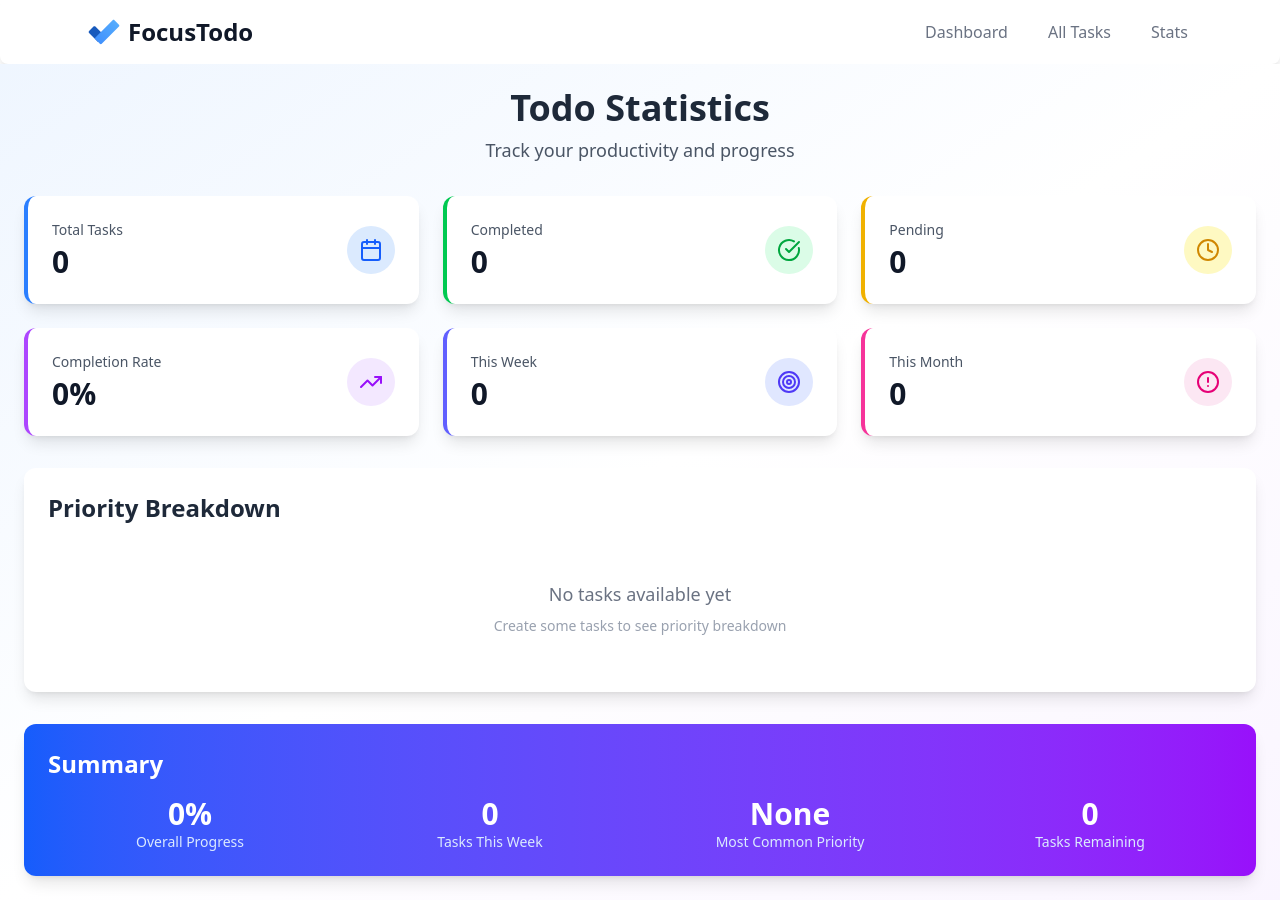
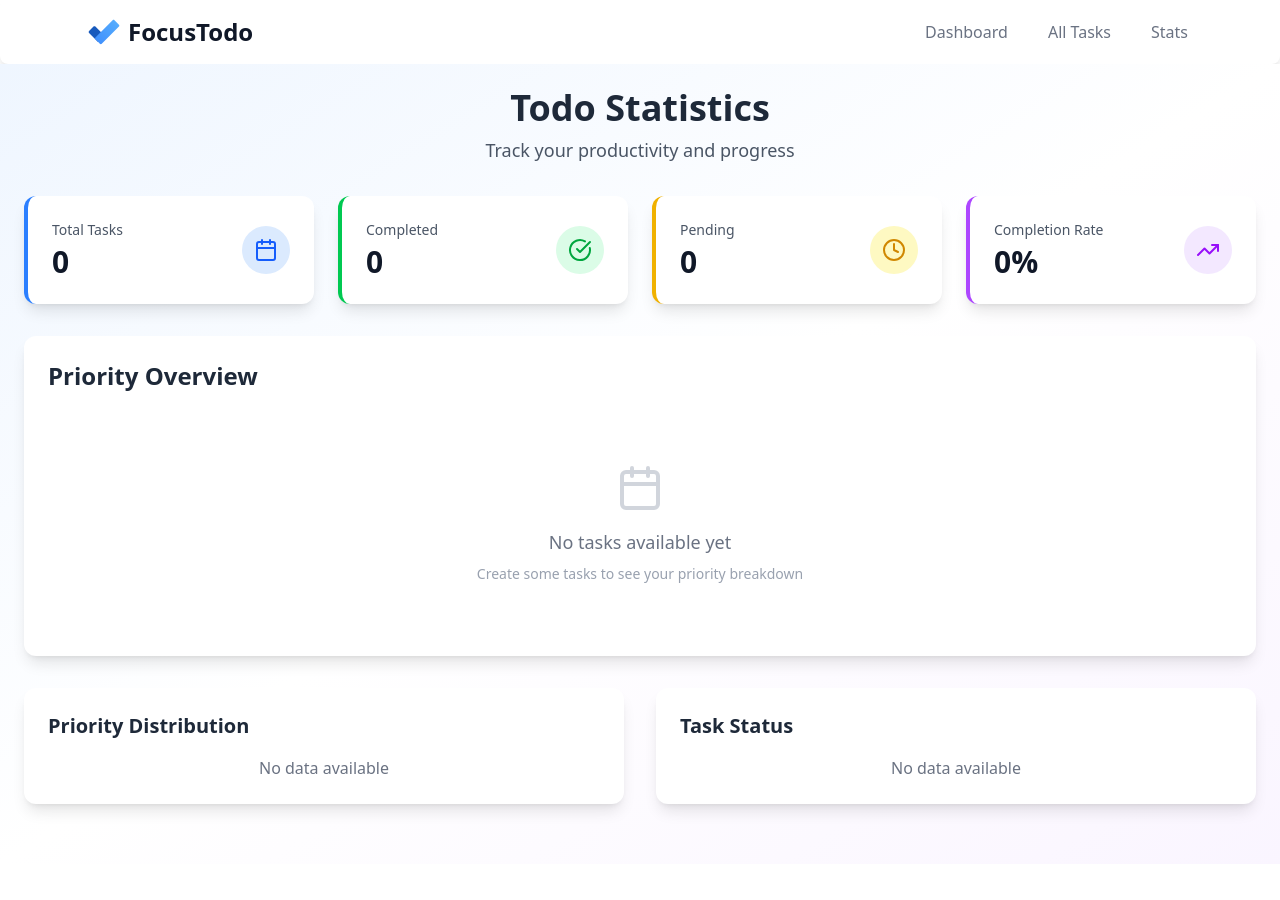
Before and after one commit to Nitheesh029/focus-todo, a React (Vite) app: page /stats in a window 1280 px wide. After the commit the page ends 864 px from the top, so only its background shows below. Built offline with nearby package versions, Linux system fonts and the light colour scheme.

Commit message:
feat: enhance Stats page with chart visualizations for task priorities and status

```diff
--- a/src/pages/Stats.jsx
+++ b/src/pages/Stats.jsx
@@ -1,13 +1,27 @@
 import React from "react";
 import { useSelector } from "react-redux";
+import { Calendar, CheckCircle, Clock, TrendingUp } from "lucide-react";
+import { Pie, Bar } from "react-chartjs-2";
 import {
-  Calendar,
-  CheckCircle,
-  Clock,
-  TrendingUp,
-  AlertCircle,
-  Target,
-} from "lucide-react";
+  Chart as ChartJS,
+  ArcElement,
+  Tooltip,
+  Legend,
+  CategoryScale,
+  LinearScale,
+  BarElement,
+  Title,
+} from "chart.js";
+
+ChartJS.register(
+  ArcElement,
+  Tooltip,
+  Legend,
+  CategoryScale,
+  LinearScale,
+  BarElement,
+  Title
+);
 
 const Stats = () => {
   const todos = useSelector((state) => state.todos);
@@ -52,13 +66,34 @@ const Stats = () => {
     };
   }, [todos]);
 
+  // Chart Data
+  const priorityData = {
+    labels: Object.keys(stats.priorityStats),
+    datasets: [
+      {
+        data: Object.values(stats.priorityStats),
+        backgroundColor: ["#f87171", "#fbbf24", "#34d399", "#9ca3af"], // Red, Yellow, Green, Gray
+        borderWidth: 1,
+      },
+    ],
+  };
+
+  const taskStatusData = {
+    labels: ["Completed", "Pending"],
+    datasets: [
+      {
+        label: "Tasks",
+        data: [stats.completed, stats.pending],
+        backgroundColor: ["#22c55e", "#eab308"], // Green, Yellow
+      },
+    ],
+  };
+
   const statCards = [
     {
       title: "Total Tasks",
       value: stats.total,
       icon: Calendar,
-      color: "blue",
-      bgColor: "from-blue-50 to-blue-100",
       iconBg: "bg-blue-100",
       iconColor: "text-blue-600",
       borderColor: "border-blue-500",
@@ -67,8 +102,6 @@ const Stats = () => {
       title: "Completed",
       value: stats.completed,
       icon: CheckCircle,
-      color: "green",
-      bgColor: "from-green-50 to-green-100",
       iconBg: "bg-green-100",
       iconColor: "text-green-600",
       borderColor: "border-green-500",
@@ -77,8 +110,6 @@ const Stats = () => {
       title: "Pending",
       value: stats.pending,
       icon: Clock,
-      color: "yellow",
-      bgColor: "from-yellow-50 to-yellow-100",
       iconBg: "bg-yellow-100",
       iconColor: "text-yellow-600",
       borderColor: "border-yellow-500",
@@ -87,31 +118,9 @@ const Stats = () => {
       title: "Completion Rate",
       value: `${stats.completionRate}%`,
       icon: TrendingUp,
-      color: "purple",
-      bgColor: "from-purple-50 to-purple-100",
       iconBg: "bg-purple-100",
       iconColor: "text-purple-600",
       borderColor: "border-purple-500",
-    },
-    {
-      title: "This Week",
-      value: stats.weeklyTodos,
-      icon: Target,
-      color: "indigo",
-      bgColor: "from-indigo-50 to-indigo-100",
-      iconBg: "bg-indigo-100",
-      iconColor: "text-indigo-600",
-      borderColor: "border-indigo-500",
-    },
-    {
-      title: "This Month",
-      value: stats.monthlyTodos,
-      icon: AlertCircle,
-      color: "pink",
-      bgColor: "from-pink-50 to-pink-100",
-      iconBg: "bg-pink-100",
-      iconColor: "text-pink-600",
-      borderColor: "border-pink-500",
     },
   ];
 
@@ -129,7 +138,7 @@ const Stats = () => {
         </div>
 
         {/* Main Stats Cards */}
-        <div className="grid grid-cols-1 md:grid-cols-2 lg:grid-cols-3 gap-6 mb-8">
+        <div className="grid grid-cols-1 md:grid-cols-2 lg:grid-cols-4 gap-6 mb-8">
           {statCards.map((stat, index) => {
             const IconComponent = stat.icon;
             return (
@@ -156,9 +165,9 @@ const Stats = () => {
         </div>
 
         {/* Priority Breakdown */}
-        <div className="bg-white rounded-xl shadow-lg p-6 mb-8">
+        <div className="bg-white rounded-xl shadow-lg p-6">
           <h2 className="text-2xl font-bold text-gray-800 mb-6">
-            Priority Breakdown
+            Priority Overview
           </h2>
 
           {Object.keys(stats.priorityStats).length > 0 ? (
@@ -166,74 +175,87 @@ const Stats = () => {
               {Object.entries(stats.priorityStats).map(([priority, count]) => {
                 const priorityColors = {
                   High: {
-                    bg: "bg-red-100",
-                    text: "text-red-800",
-                    border: "border-red-200",
+                    bg: "bg-red-50",
+                    text: "text-red-700",
+                    accent: "text-red-600",
                   },
                   Medium: {
-                    bg: "bg-yellow-100",
-                    text: "text-yellow-800",
-                    border: "border-yellow-200",
+                    bg: "bg-yellow-50",
+                    text: "text-yellow-700",
+                    accent: "text-yellow-600",
                   },
                   Low: {
-                    bg: "bg-green-100",
-                    text: "text-green-800",
-                    border: "border-green-200",
+                    bg: "bg-green-50",
+                    text: "text-green-700",
+                    accent: "text-green-600",
                   },
                 };
 
                 const colors = priorityColors[priority] || {
-                  bg: "bg-gray-100",
-                  text: "text-gray-800",
-                  border: "border-gray-200",
+                  bg: "bg-gray-50",
+                  text: "text-gray-700",
+                  accent: "text-gray-600",
                 };
 
                 return (
                   <div
                     key={priority}
-                    className={`${colors.bg} ${colors.border} border rounded-lg p-4 text-center`}
+                    className={`${colors.bg} rounded-lg p-6 text-center`}
                   >
-                    <h3 className={`font-semibold ${colors.text} mb-2`}>
+                    <h3
+                      className={`font-medium ${colors.text} mb-2 text-sm uppercase tracking-wide`}
+                    >
                       {priority} Priority
                     </h3>
-                    <p className={`text-2xl font-bold ${colors.text}`}>
+                    <p className={`text-3xl font-bold ${colors.accent} mb-1`}>
                       {count}
                     </p>
-                    <p className="text-sm text-gray-600">tasks</p>
+                    <p className="text-sm text-gray-500">
+                      {count === 1 ? "task" : "tasks"}
+                    </p>
                   </div>
                 );
               })}
             </div>
           ) : (
-            <div className="text-center py-8">
-              <p className="text-gray-500 text-lg">No tasks available yet</p>
-              <p className="text-gray-400 text-sm mt-2">
-                Create some tasks to see priority breakdown
+            <div className="text-center py-12">
+              <div className="mb-4">
+                <Calendar className="h-12 w-12 text-gray-300 mx-auto" />
+              </div>
+              <p className="text-gray-500 text-lg mb-2">
+                No tasks available yet
+              </p>
+              <p className="text-gray-400 text-sm">
+                Create some tasks to see your priority breakdown
               </p>
             </div>
           )}
         </div>
 
-        {/* Summary Card */}
-        <div className="bg-gradient-to-r from-blue-600 to-purple-600 rounded-xl shadow-lg p-6 text-white">
-          <h2 className="text-2xl font-bold mb-4">Summary</h2>
-          <div className="grid grid-cols-1 md:grid-cols-2 lg:grid-cols-4 gap-4">
-            <div className="text-center">
-              <p className="text-3xl font-bold">{stats.completionRate}%</p>
-              <p className="text-blue-100 text-sm">Overall Progress</p>
-            </div>
-            <div className="text-center">
-              <p className="text-3xl font-bold">{stats.weeklyTodos}</p>
-              <p className="text-blue-100 text-sm">Tasks This Week</p>
-            </div>
-            <div className="text-center">
-              <p className="text-3xl font-bold">{stats.mostCommonPriority}</p>
-              <p className="text-blue-100 text-sm">Most Common Priority</p>
-            </div>
-            <div className="text-center">
-              <p className="text-3xl font-bold">{stats.pending}</p>
-              <p className="text-blue-100 text-sm">Tasks Remaining</p>
-            </div>
+        {/* Charts Section */}
+        <div className="grid grid-cols-1 lg:grid-cols-2 gap-8 mt-8">
+          {/* Priority Pie Chart */}
+          <div className="bg-white rounded-xl shadow-lg p-6">
+            <h2 className="text-xl font-bold text-gray-800 mb-4">
+              Priority Distribution
+            </h2>
+            {Object.keys(stats.priorityStats).length > 0 ? (
+              <Pie data={priorityData} />
+            ) : (
+              <p className="text-gray-500 text-center">No data available</p>
+            )}
+          </div>
+
+          {/* Completed vs Pending Bar Chart */}
+          <div className="bg-white rounded-xl shadow-lg p-6">
+            <h2 className="text-xl font-bold text-gray-800 mb-4">
+              Task Status
+            </h2>
+            {stats.total > 0 ? (
+              <Bar data={taskStatusData} />
+            ) : (
+              <p className="text-gray-500 text-center">No data available</p>
+            )}
           </div>
         </div>
       </div>
```
